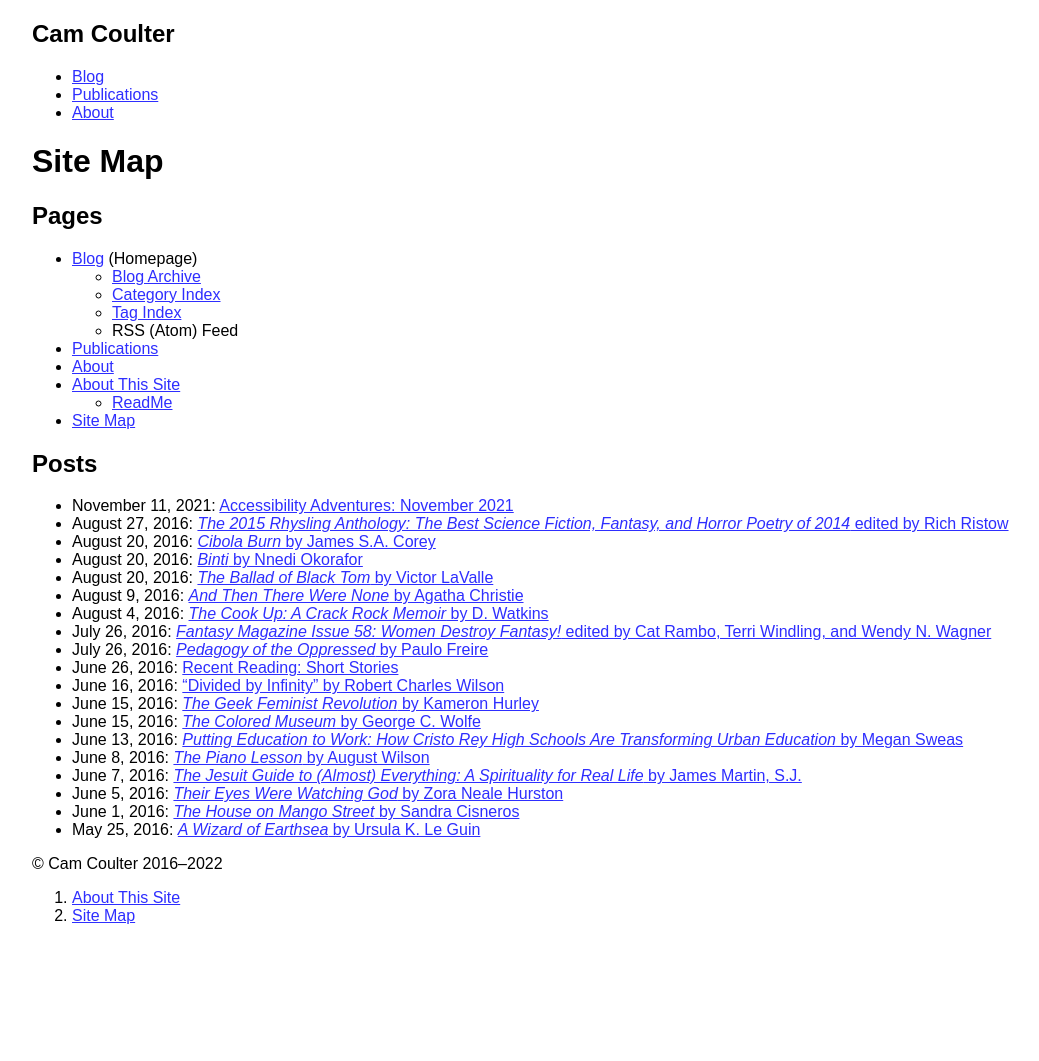
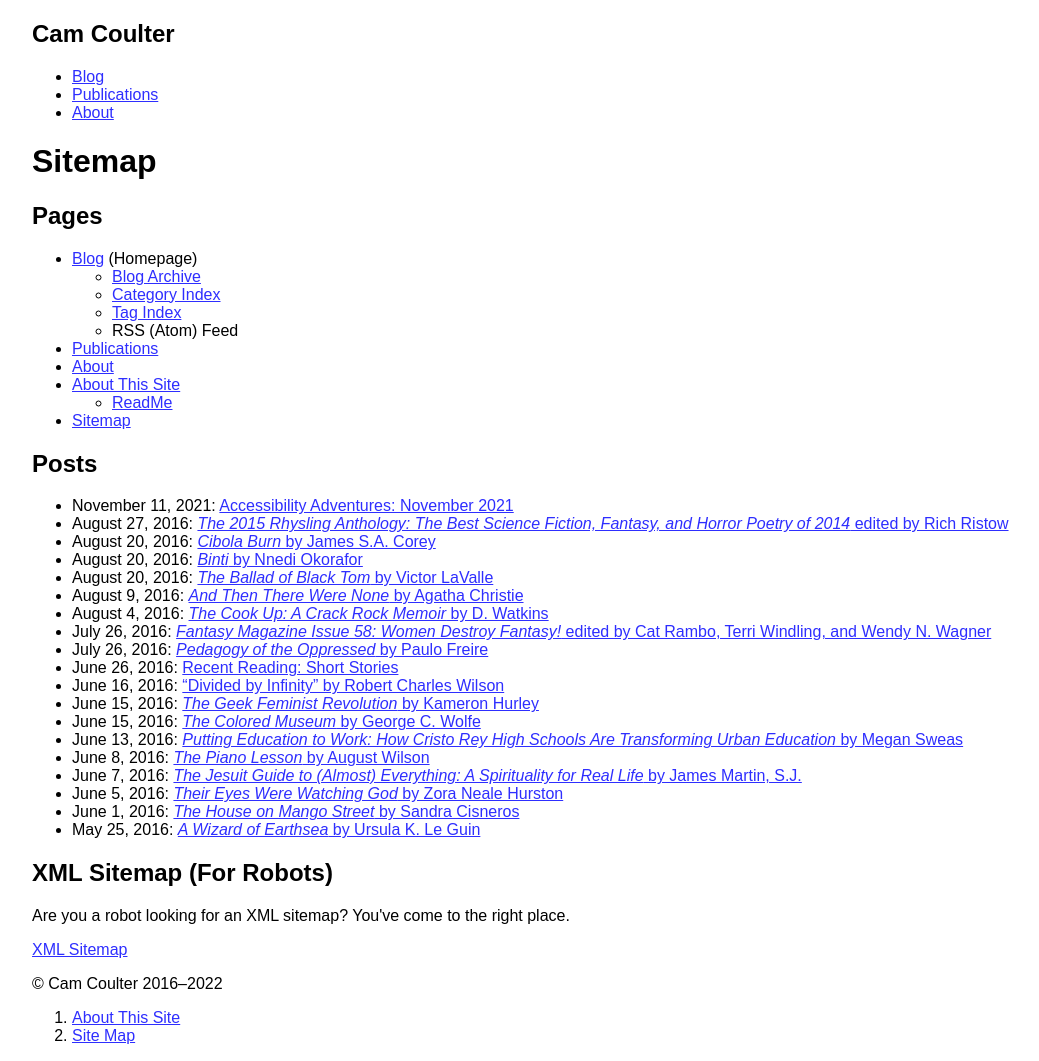
Before and after one commit to cncoulter/camcoulter.com, a Jekyll site: the page built from Sitemap.html, in a window 1280 px wide. Shown: the whole page, without its empty margins (88-1127 px from the left). Built offline with Jekyll 4.4.1, drawn with Linux system fonts in a browser that asks for light colours; before the commit the page ends 941 px from its top, so only the background shows below that.

Commit message:
Add XML sitemap

```diff
--- a/404.html
+++ b/404.html
@@ -4,6 +4,10 @@ SPDX-License-Identifier: CC-BY-SA-4.0
 layout: default
 title: "404: Page Not Found"
 permalink: /404.html
+date_modified: 2022-01-17 11:20
+sitemap:
+  changefreq: "yearly"
+  priority: 0.3
 ---
 
 <h1>404: Page Not Found</h1>
--- a/Site-Map.html
+++ b/Sitemap.html
@@ -2,11 +2,11 @@
 SPDX-FileCopyrightText: 2022 Cam Coulter <git@camcoulter.com>
 SPDX-License-Identifier: CC-BY-SA-4.0
 layout: default
-title: "Site Map"
-permalink: /Site-Map/
+title: "Sitemap"
+permalink: /Sitemap/
 ---
 
-<h1>Site Map</h1>
+<h1>Sitemap</h1>
 
 <h2>Pages</h2>
 
@@ -26,7 +26,7 @@ permalink: /Site-Map/
 			<li><a href="/About-This-Site/ReadMe/">ReadMe</a></li>
 		</ul>
 	</li>
-	<li><a href="/Site-Map/">Site Map</a></li>
+	<li><a href="/Sitemap/">Sitemap</a></li>
 </ul>
 
 <h2>Posts</h2>
@@ -36,3 +36,9 @@ permalink: /Site-Map/
 	<li><time datetime="{{ post.date | date_to_xmlschema }}">{{ post.date | date: "%B %e, %Y" }}</time>: <a href="{{ site.baseurl }}{{ post.url }}">{{ post.title }}</a></li>
 {% endfor %}
 </ul>
+
+<aside>
+	<h2>XML Sitemap (For Robots)</h2>
+	<p>Are you a robot looking for an XML sitemap? You've come to the right place.</p>
+	<a href="/sitemap.xml">XML Sitemap</a>
+</aside>
--- a/_layouts/default.html
+++ b/_layouts/default.html
@@ -13,6 +13,7 @@ SPDX-License-Identifier: AGPL-3.0-or-later
 	<title>{{ page.title | strip_html }} - {{ site.title }}</title>
 
 	<link rel="stylesheet" href="/assets/css/main.css">
+	<link rel="sitemap" type="application/xml" title="Sitemap" href="/sitemap.xml">
 
 	<meta name="description" content="{% if page.description %}{{ page.description | markdownify | strip_html | strip }}{% else %}{{ site.default_description }}{% endif %}">
 	{% if page.categories %}<meta name="keywords" content="{% for category in page.categories %}{{ category }}, {% endfor %}{% for tag in page.tags %}{{ tag }}{% if forloop.last == false %}, {% endif %}{% endfor %}">{% else %}
--- a/index.html
+++ b/index.html
@@ -3,6 +3,10 @@ SPDX-FileCopyrightText: 2022 Cam Coulter <git@camcoulter.com>
 SPDX-License-Identifier: CC-BY-SA-4.0
 layout: default
 title: "Blog"
+date_modified: 2022-01-17 11:20
+sitemap:
+  changefreq: "monthly"
+  priority: 1
 ---
 
 <h1>Hello!</h1>
```
Also changed, not shown: sitemap.xml (added, +26 -0 lines).
